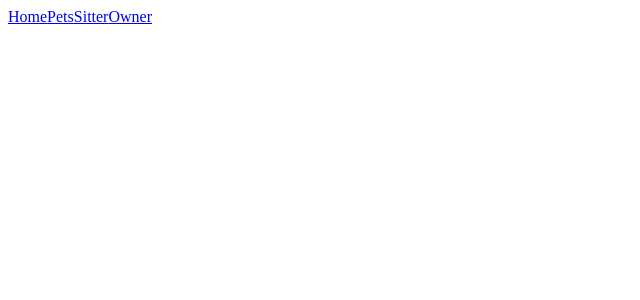
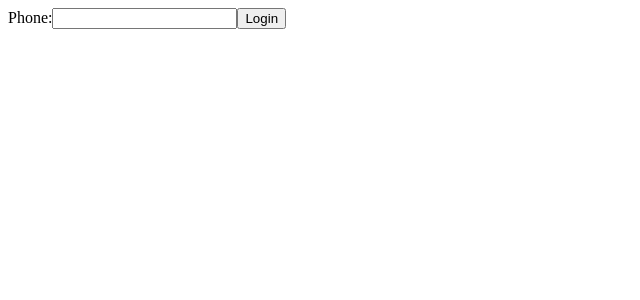
Before and after one commit to juliepoulain/python-p4-final-project-pet-sitting-app, a React (Create React App) app in the folder client/: page /login in a window 1280 px wide. Shown: the top 300 px of the page, without its empty margins (0-640 px from the left). Built offline with nearby package versions, Linux system fonts and the light colour scheme.

Commit message:
add login feature

```diff
--- a/client/src/components/App.js
+++ b/client/src/components/App.js
@@ -1,25 +1,28 @@
-import React from "react";
+import React, {useState} from "react";
 import { Switch, Route, BrowserRouter as Router } from "react-router-dom";
 import OwnerProfile from "./OwnerProfile";
-import NavBar from "./NavBar";
 import Homepage from "./Homepage";
 import VisitPage from "./VisitPage";
+import Login from "./Login";
 
 function App() {
+  const [ownerId, setOwnerId] = useState("")
   return (
     <Router>
       <div>
-        <NavBar />
         <Switch>
-          <Route exact path="/owner/1">
-            <OwnerProfile />
+          <Route exact path="/owner/:id">
+            <OwnerProfile ownerId={ownerId} setOwnerId={setOwnerId}/>
           </Route>
           <Route exact path="/">
-            <Homepage />
+            <Homepage ownerId={ownerId}/>
           </Route>
           <Route exact path="/visit">
             {/* need to add /:id to above URL */}
-            <VisitPage />
+            <VisitPage ownerId={ownerId}/>
+          </Route>
+          <Route exact path="/login">
+            <Login ownerId={ownerId} setOwnerId={setOwnerId}/>
           </Route>
           {/* here is where we should add more routes (home, pets, etc) */}
         </Switch>
--- a/client/src/components/Homepage.js
+++ b/client/src/components/Homepage.js
@@ -1,14 +1,15 @@
 import SitterSearch from "./SitterSearch";
 import SitterList from "./SitterList";
 import React, { useState } from "react";
+import NavBar from "./NavBar"
 
-function Homepage() {
+function Homepage({ownerId}) {
   const [search, setSearch] = useState("");
   const [sitters, setSitters] = useState([]);
 
   return (
     <>
-      <h4>Nav</h4>
+      <NavBar ownerId={ownerId}/>
       <h1>PetCare</h1>
       <h2>
         Going on a trip? Away for the weekend?
--- /dev/null
+++ b/client/src/components/Login.js
@@ -0,0 +1,34 @@
+import { useState } from "react";
+import { useHistory } from "react-router-dom";
+
+function Login({ ownerId, setOwnerId }) {
+  const history = useHistory();
+  const [phone, setPhone] = useState("");
+
+  function handleSubmit(e) {
+    e.preventDefault();
+    fetch(`/owners/phone/${phone}`)
+      .then((r) => r.json())
+      .then((data) => {
+          setOwnerId(data.id);
+          history.push(`/`);
+        })
+    console.log(ownerId);
+  }
+
+  return (
+    <form onSubmit={handleSubmit}>
+      <label htmlFor="phone">Phone:</label>
+      <input
+        id="phone"
+        name="phone"
+        type="integer"
+        value={phone}
+        onChange={(e) => setPhone(e.target.value)}
+      />
+      <button type="submit">Login</button>
+    </form>
+  );
+}
+
+export default Login;
--- a/client/src/components/NavBar.js
+++ b/client/src/components/NavBar.js
@@ -1,7 +1,7 @@
 import React from "react";
 import { NavLink } from "react-router-dom";
 
-function NavBar() {
+function NavBar({ownerId}) {
   return (
     <nav className="navbar">
       <NavLink to="/" className="nav-link">
@@ -13,8 +13,11 @@ function NavBar() {
       <NavLink to="/sitter" className="nav-link">
         Sitter
       </NavLink>
-      <NavLink to="/owner/1" className="nav-link">
+      <NavLink to={`/owner/${ownerId}`} className="nav-link">
         Owner
+      </NavLink>
+      <NavLink to="/login" className="nav-link">
+        Log Out
       </NavLink>
     </nav>
   );
--- a/client/src/components/OwnerProfile.js
+++ b/client/src/components/OwnerProfile.js
@@ -1,10 +1,10 @@
 import { useState, useEffect } from "react";
 import PetForm from "./PetForm";
 import VisitList from "./VisitList";
+import NavBar from "./NavBar"
 
-function OwnerProfile() {
+function OwnerProfile({ownerId}) {
   const [pets, setPets] = useState([]);
-  const [sitters, setSitters] = useState([]);
   const [owner, setOwner] = useState({})
 
   const handleAddPet = (newPet) => {
@@ -12,22 +12,21 @@ function OwnerProfile() {
   };
 
   useEffect(() => {
-    fetch(`/owners/1`)
+    fetch(`/owners/${ownerId}`)
       .then((r) => r.json())
-      .then(setOwner)
-      console.log(owner)
+      .then((data) => {
+        setOwner(data)
+      })
   }, []);
 
   return (
     <div>
+      <NavBar ownerId={ownerId}/>
       <h2>Owner Profile</h2>
-      <div>
         <p>Name: {owner.name}</p>
         <p>Email: {owner.email}</p>
         <p>Phone Number: {owner.phone}</p>
         <p>Address: {owner.address}</p>
-      </div>
-
       <PetForm onAddPet={handleAddPet} />
       {/* fetch the pets to display we need to have the pets card */}
       <h3>Pets</h3>
@@ -36,11 +35,10 @@ function OwnerProfile() {
           <li key={index}>{pet.name}</li>
         ))}
       </ul>
-
       <h3>Visits</h3>
       <VisitList />
     </div>
-  );
+  )
 }
 
-export default OwnerProfile;
+export default OwnerProfile
--- a/client/src/components/SitterProfile.js
+++ b/client/src/components/SitterProfile.js
@@ -1,7 +1,8 @@
 import React, { useState, useEffect } from "react";
 import { useParams } from "react-router-dom";
+import NavBar from "./NavBar"
 
-const SitterProfile = () => {
+const SitterProfile = ({ownerId}) => {
   const { id } = useParams();
   const [sitter, setSitter] = useState(null);
   const [error, setError] = useState(null);
@@ -36,6 +37,7 @@ const SitterProfile = () => {
 
   return (
     <div>
+      <NavBar ownerId={ownerId}/>
       <h1>Sitter Profile</h1>
       <img src={sitter.image} alt={sitter.name} />
       <h2>{sitter.name}</h2>
--- a/client/src/components/VisitPage.js
+++ b/client/src/components/VisitPage.js
@@ -1,5 +1,6 @@
 import React, { useState, useEffect } from "react";
 import { useParams } from "react-router-dom";
+import NavBar from "./NavBar"
 
 const VisitProfile = () => {
   const { id } = useParams();
@@ -36,6 +37,7 @@ const VisitProfile = () => {
 
   return (
     <div>
+      <NavBar />
       <h1>Visit Information</h1>
       <h2>Date of Visit:
         {/* {visit.date} */}
```
Also changed, not shown: 2 other files (tests, documents, lock files or other folders).
